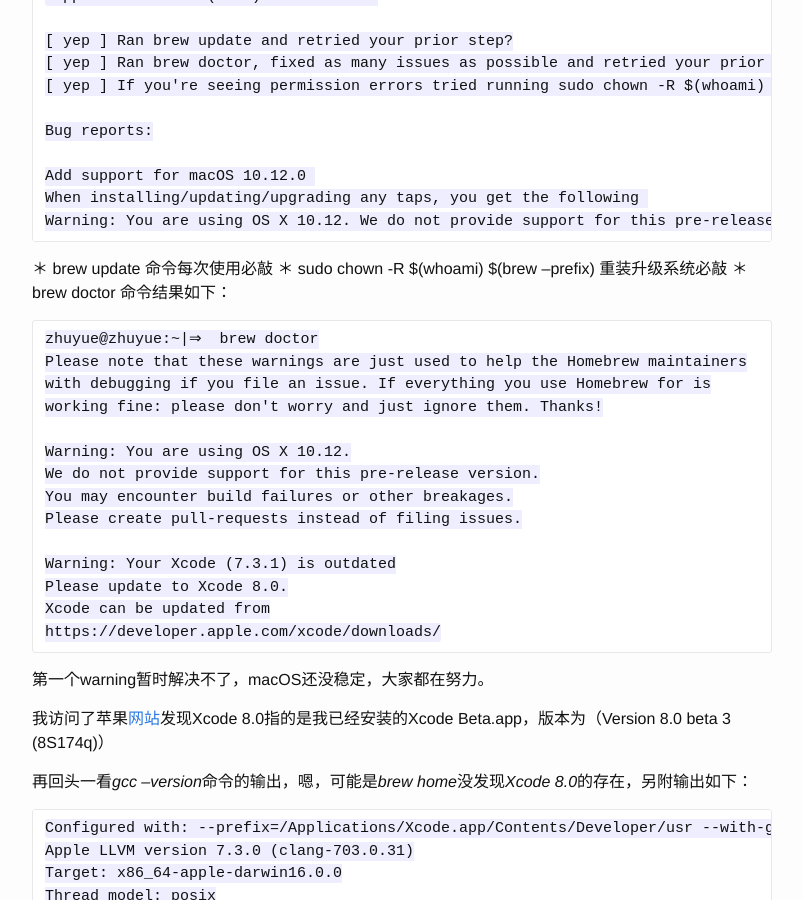
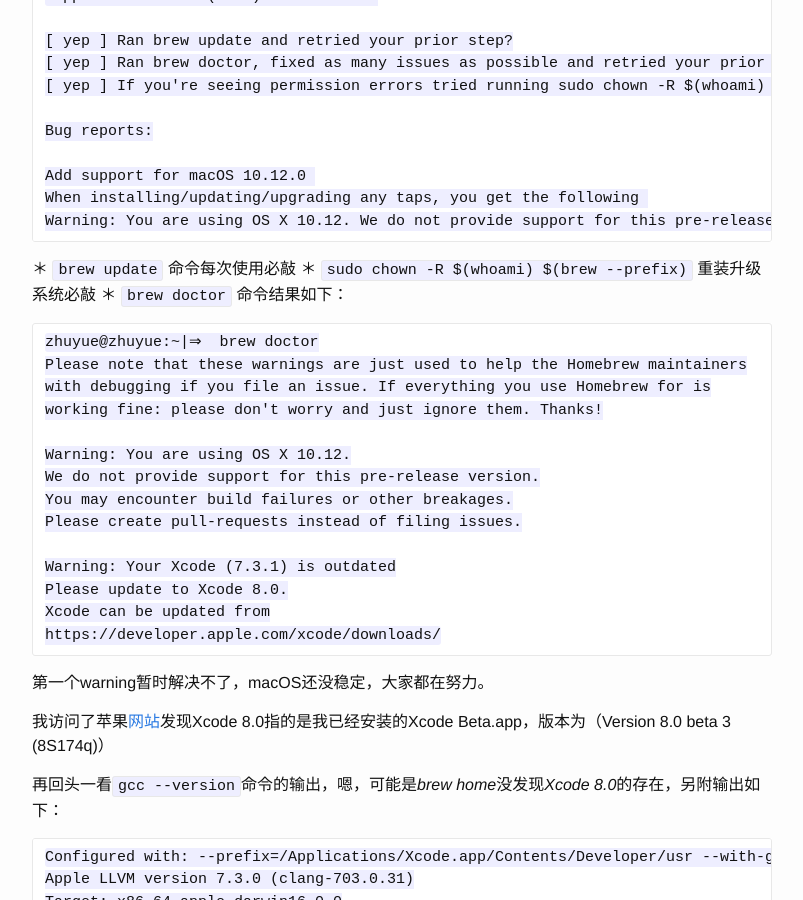
Before and after one commit to zhuyuesut/blog, a Jekyll site: the page built from _posts/2016-07-26-brewhome-on-macOS.md, in a window 1280 px wide and 900 px high, scrolled down 1551 px. Shown: the whole window, without its empty margins (238-1041 px from the left). Built offline with Jekyll 4.4.1, drawn with Linux system fonts in a browser that asks for light colours; comment, search, counter and statistics services are not loaded.

````diff
--- a/_posts/2016-07-26-brewhome-on-macOS.md
+++ b/_posts/2016-07-26-brewhome-on-macOS.md
@@ -81,9 +81,9 @@ When installing/updating/upgrading any taps, you get the following
 Warning: You are using OS X 10.12. We do not provide support for this pre-release version. You may encounter build failures or other breakages.
 ```
 
-＊ brew update 命令每次使用必敲
-＊ sudo chown -R $(whoami) $(brew --prefix) 重装升级系统必敲
-＊ brew doctor 命令结果如下：
+＊ ``brew update`` 命令每次使用必敲
+＊ ``sudo chown -R $(whoami) $(brew --prefix)`` 重装升级系统必敲
+＊ ``brew doctor`` 命令结果如下：
 
 ```
 zhuyue@zhuyue:~|⇒  brew doctor
@@ -106,7 +106,7 @@ https://developer.apple.com/xcode/downloads/
 
 我访问了苹果[网站](https://developer.apple.com/xcode/downloads/ )发现Xcode 8.0指的是我已经安装的Xcode Beta.app，版本为（Version 8.0 beta 3 (8S174q)）
 
-再回头一看*gcc --version*命令的输出，嗯，可能是*brew home*没发现*Xcode 8.0*的存在，另附输出如下：
+再回头一看``gcc --version``命令的输出，嗯，可能是*brew home*没发现*Xcode 8.0*的存在，另附输出如下：
 
 ```
 Configured with: --prefix=/Applications/Xcode.app/Contents/Developer/usr --with-gxx-include-dir=/Applications/Xcode.app/Contents/Developer/Platforms/MacOSX.platform/Developer/SDKs/MacOSX10.11.sdk/usr/include/c++/4.2.1
@@ -120,7 +120,7 @@ UI界面更改如下（中途需要输入密码）：
 
 ![use ui set xcode 7.3 to 8.0](/assets/img/use-ui-set-xcode-to-8.0.png)
 
-(据说用*xcode-select*命令也能改，但我没有尝试)
+(据说用``xcode-select``命令也能改，但我没有尝试)
 
 之后测试如下：
 
@@ -144,7 +144,7 @@ You may encounter build failures or other breakages.
 Please create pull-requests instead of filing issues.
 ```
 
-*brew upgrade*与``brew install gcc``两个命令均能正常使用，功能正常（不知道编译比原来慢很多是不是我的错觉）
+``brew upgrade``与``brew install gcc``两个命令均能正常使用，功能正常（不知道编译比原来慢很多是不是我的错觉）
 
 至此问题解决。
 
````
